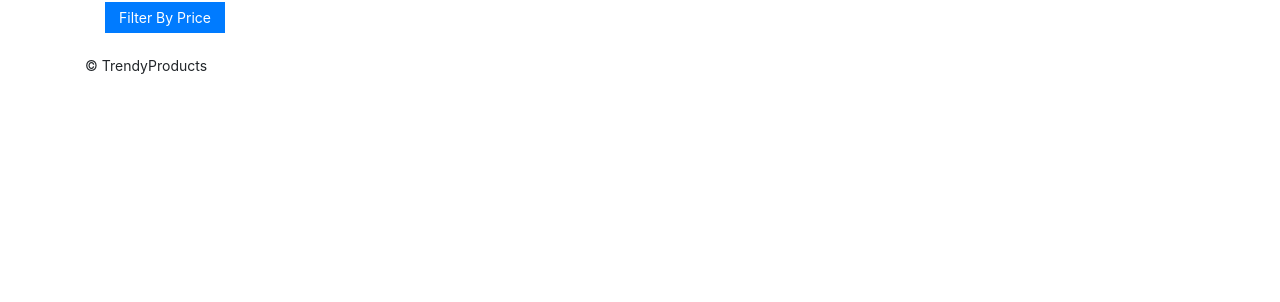
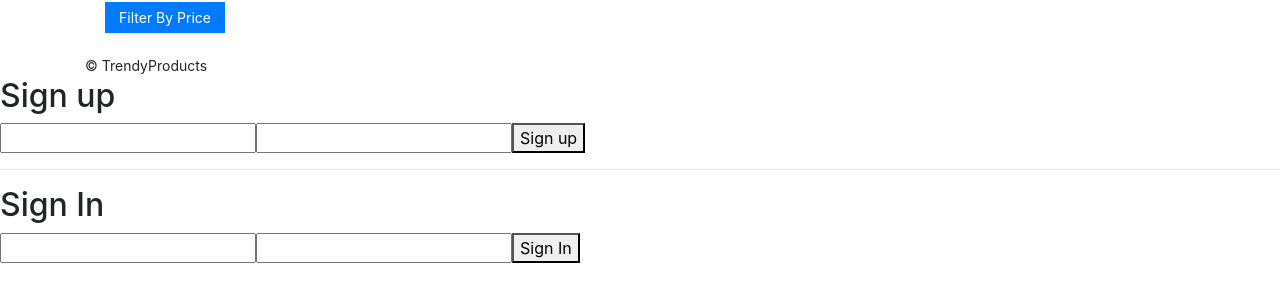
Before and after one commit to S00186667/AngularProductApp, an Angular app: page / in a window 1280 px wide. Shown: the part 326-628 px from the top of the page. Built offline with nearby package versions, Linux system fonts and the light colour scheme; no server answers; data requests are answered from the project's data file; what @angular/fire would draw is missing.

Commit message:
temporary login feature implemented

```diff
--- a/src/app/app.component.html
+++ b/src/app/app.component.html
@@ -2,6 +2,7 @@
 
 <app-product-list></app-product-list>
 <router-outlet></router-outlet>-->
+
 
 <app-nav></app-nav>
 
@@ -18,3 +19,20 @@
         </div>
     </div>
 </div>
+
+
+
+<div *ngIf="!isSignedIn">
+    <h2>Sign up</h2>
+    <input type="text" #emailSignup/>
+    <input type="text" #passwordSignup/>
+    <button (click) ="onSignup(emailSignup.value, passwordSignup.value)">Sign up</button>
+</div>
+<hr>
+<div *ngIf = "!isSignedIn">
+    <h2>Sign In</h2>
+    <input type="text" #email/>
+    <input type="text" #password/>
+    <button (click)="onSignin(email.value, password.value)">Sign In</button>
+</div>
+<app-home *ngIf = "isSignedIn" (isLogout)="handleLogout()"></app-home>
--- a/src/app/app.component.ts
+++ b/src/app/app.component.ts
@@ -1,10 +1,43 @@
-import { Component } from '@angular/core';
+import { Component, OnInit } from '@angular/core';
+import { FirebaseService } from './services/firebase.service';
 
 @Component({
   selector: 'app-root',
   templateUrl: './app.component.html',
   styleUrls: ['./app.component.css']
 })
-export class AppComponent {
+export class AppComponent implements OnInit{
   title = 'RedoProduct-Application';
+
+  isSignedIn =false
+  constructor(public FirebaseService: FirebaseService){}
+
+  ngOnInit(){
+    if(localStorage.getItem('user') !== null)
+    this.isSignedIn = true
+    else
+    this.isSignedIn = false
+  }
+
+  async onSignup(email:string, password:string){
+
+    await this.FirebaseService.signup(email, password)
+    if (this.FirebaseService.isLoggedIn)
+     this.isSignedIn = true
+
+  }
+
+  async onSignin(email:string, password:string){
+
+    await this.FirebaseService.signin(email, password)
+    if (this.FirebaseService.isLoggedIn)
+     this.isSignedIn = true
+
+  }
+
+  handleLogout(){
+
+    this.isSignedIn = false
+
+  }
 }
--- a/src/app/app.module.ts
+++ b/src/app/app.module.ts
@@ -22,6 +22,8 @@ import { FiltersComponent } from './componets/shopping-list/filters/filters.comp
 import { CartComponent } from './componets/shopping-list/cart/cart.component';
 import { CartItemComponent } from './componets/shopping-list/cart-item/cart-item.component';
 import { ProductItemComponent } from './product-item/product-item.component';
+import { HomeComponent } from './home/home.component';
+import { FirebaseService } from './services/firebase.service';
 
 
 
@@ -40,6 +42,7 @@ import { ProductItemComponent } from './product-item/product-item.component';
     CartComponent,
     CartItemComponent,
     ProductItemComponent,
+    HomeComponent,
 
 
   ],
@@ -60,7 +63,7 @@ import { ProductItemComponent } from './product-item/product-item.component';
 
 
   ],
-  providers: [],
+  providers: [FirebaseService],
   bootstrap: [AppComponent]
 })
 export class AppModule { }
--- /dev/null
+++ b/src/app/home/home.component.html
@@ -0,0 +1,2 @@
+<p>you are logged in </p>
+<button (click)="logout()" > Logout</button>
--- /dev/null
+++ b/src/app/home/home.component.ts
@@ -0,0 +1,23 @@
+import { Component, OnInit, Output, EventEmitter } from '@angular/core';
+import { FirebaseService } from '../services/firebase.service';
+
+@Component({
+  selector: 'app-home',
+  templateUrl: './home.component.html',
+  styleUrls: ['./home.component.css']
+})
+export class HomeComponent implements OnInit {
+
+  @Output() isLogout = new EventEmitter<void>()
+
+  constructor(public firebaseService: FirebaseService) { }
+
+  ngOnInit(): void {
+  }
+
+  logout(){
+    this.firebaseService.logout()
+    this.isLogout.emit()
+  }
+
+}
--- /dev/null
+++ b/src/app/services/firebase.service.ts
@@ -0,0 +1,37 @@
+import { Injectable } from '@angular/core';
+
+import {AngularFireAuth} from '@angular/fire/auth';
+
+@Injectable({
+  providedIn: 'root'
+})
+export class FirebaseService {
+
+  isLoggedIn = false;
+
+  constructor(public firebaseAuth: AngularFireAuth) { }
+
+
+  async signin(email : string, password : string){
+    await this.firebaseAuth.signInWithEmailAndPassword(email, password)
+    .then(res=>{
+      //make this true
+      this.isLoggedIn = true
+      localStorage.setItem('user',JSON.stringify(res.user))
+    })
+  }
+
+  async signup(email : string, password : string){
+    await this.firebaseAuth.createUserWithEmailAndPassword(email, password)
+    .then(res=>{
+      //make this true
+      this.isLoggedIn = true
+      localStorage.setItem('user',JSON.stringify(res.user))
+    })
+  }
+
+  logout(){
+    this.firebaseAuth.signOut()
+    localStorage.removeItem('user')
+  }
+}
```
Also changed, not shown: src/app/home/home.component.css (added), 2 other files (tests, documents, lock files or other folders).
